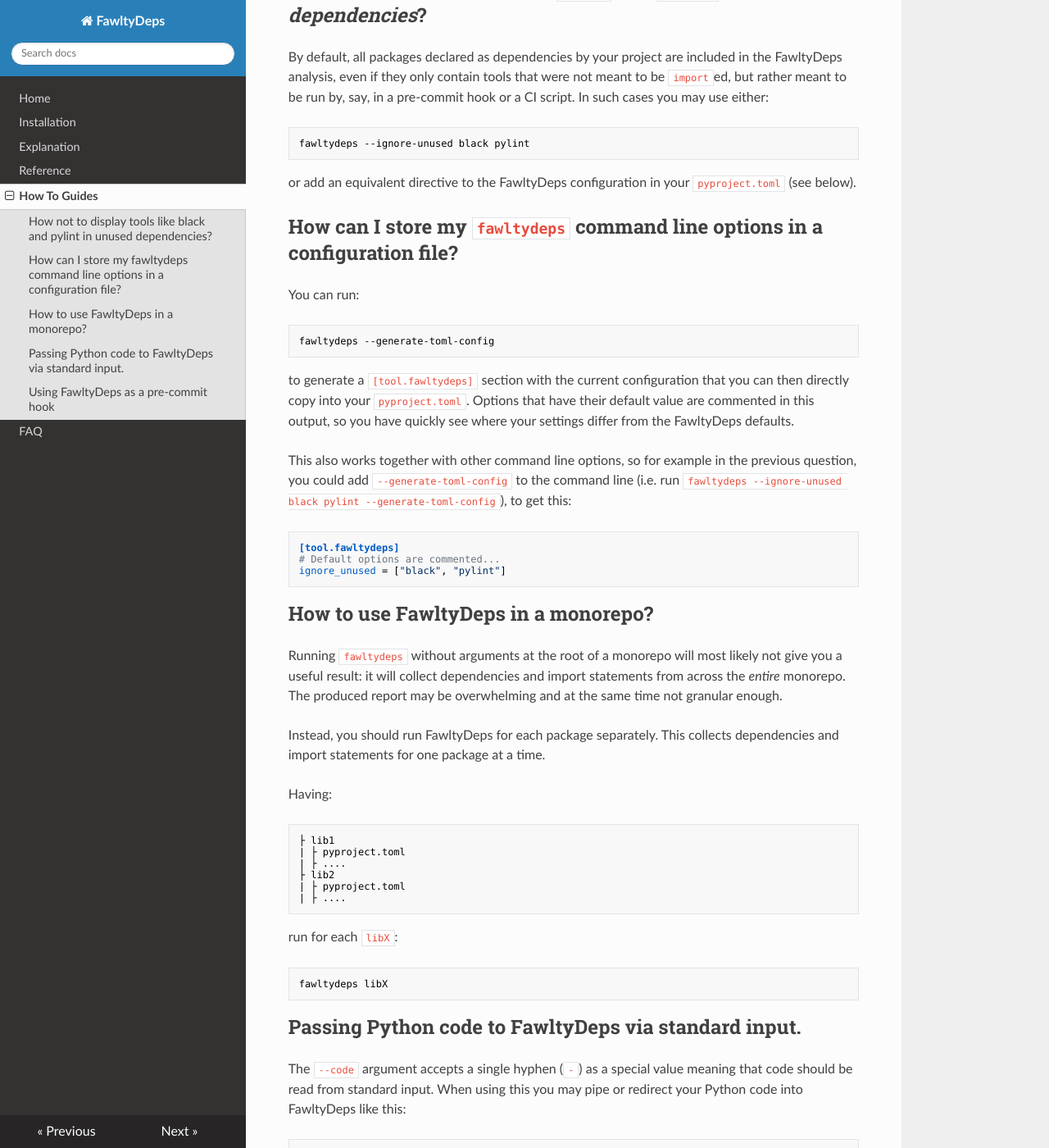
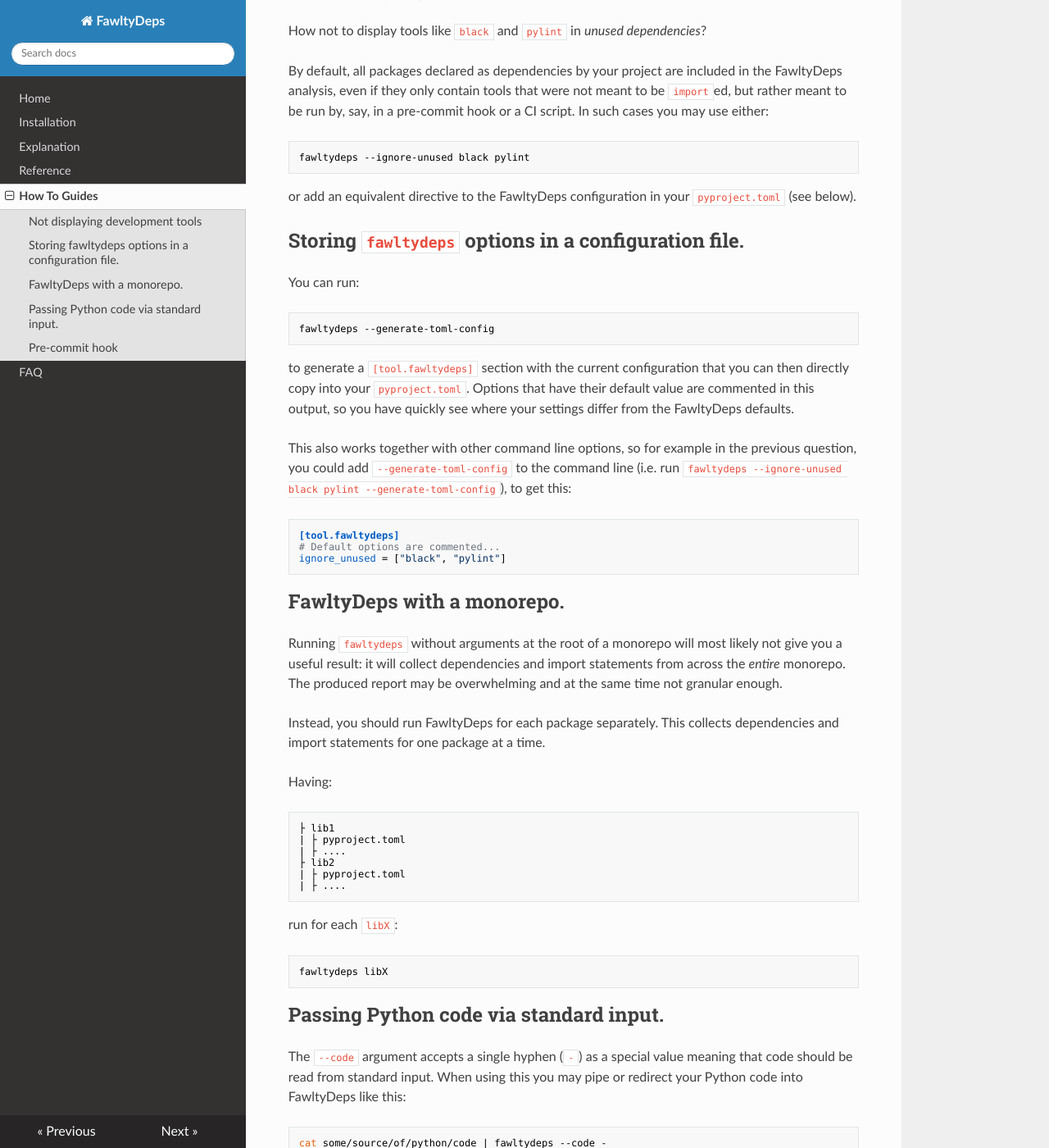
Before and after one commit to tweag/FawltyDeps, an MkDocs documentation site: the page built from docs/how_to_guides.md, in a window 1280 px wide and 1400 px high, scrolled down 190 px. Shown: the whole window at 82% size. Built offline with MkDocs 1.6.1, drawn with Linux system fonts in a browser that asks for light colours; nearby versions of some CDN libraries; some of the changed text lies outside the part shown.

Commit message:
Small reformulations and the picture display fix

````diff
--- a/docs/how_to_guides.md
+++ b/docs/how_to_guides.md
@@ -1,6 +1,8 @@
 # How-to guides
 
-## How not to display tools like `black` and `pylint` in _unused dependencies_?
+## Not displaying development tools
+
+How not to display tools like `black` and `pylint` in _unused dependencies_?
 
 By default, all packages declared as dependencies by your project are included
 in the FawltyDeps analysis, even if they only contain tools that were not meant
@@ -14,7 +16,7 @@
 or add an equivalent directive to the FawltyDeps configuration in your
 `pyproject.toml` (see below).
 
-## How can I store my `fawltydeps` command line options in a configuration file?
+## Storing `fawltydeps` options in a configuration file.
 
 You can run:
 
@@ -38,7 +40,7 @@
 ignore_unused = ["black", "pylint"]
 ```
 
-## How to use FawltyDeps in a monorepo?
+## FawltyDeps with a monorepo.
 
 Running `fawltydeps` without arguments at the root of a monorepo
 will most likely not give you a useful result:
@@ -65,7 +67,7 @@
 fawltydeps libX
 ```
 
-## Passing Python code to FawltyDeps via standard input.
+## Passing Python code via standard input.
 
 The `--code` argument accepts a single hyphen (`-`) as a special value meaning
 that code should be read from standard input. When using this you may pipe or
@@ -86,7 +88,7 @@
 # then press Ctrl+D to signal EOF (end-of-file).
 ```
 
-## Using FawltyDeps as a pre-commit hook
+## Pre-commit hook
 
 Assuming that you already use the [pre-commit](https://pre-commit.com)
 tool, you can add something like this to your project's
--- a/mkdocs.yml
+++ b/mkdocs.yml
@@ -5,6 +5,10 @@
   palette:
     primary: 'indigo'
     accent: 'light blue'
+  hjls_language:
+    - python
+    - yaml
+    - json
 nav:
   - Home: index.md
   - Installation: installation.md
````
Also changed, not shown: docs/explanation.md (+5 -3 lines), docs/images/resolvers_sequence.png (renamed from images/resolvers_sequence.png).
